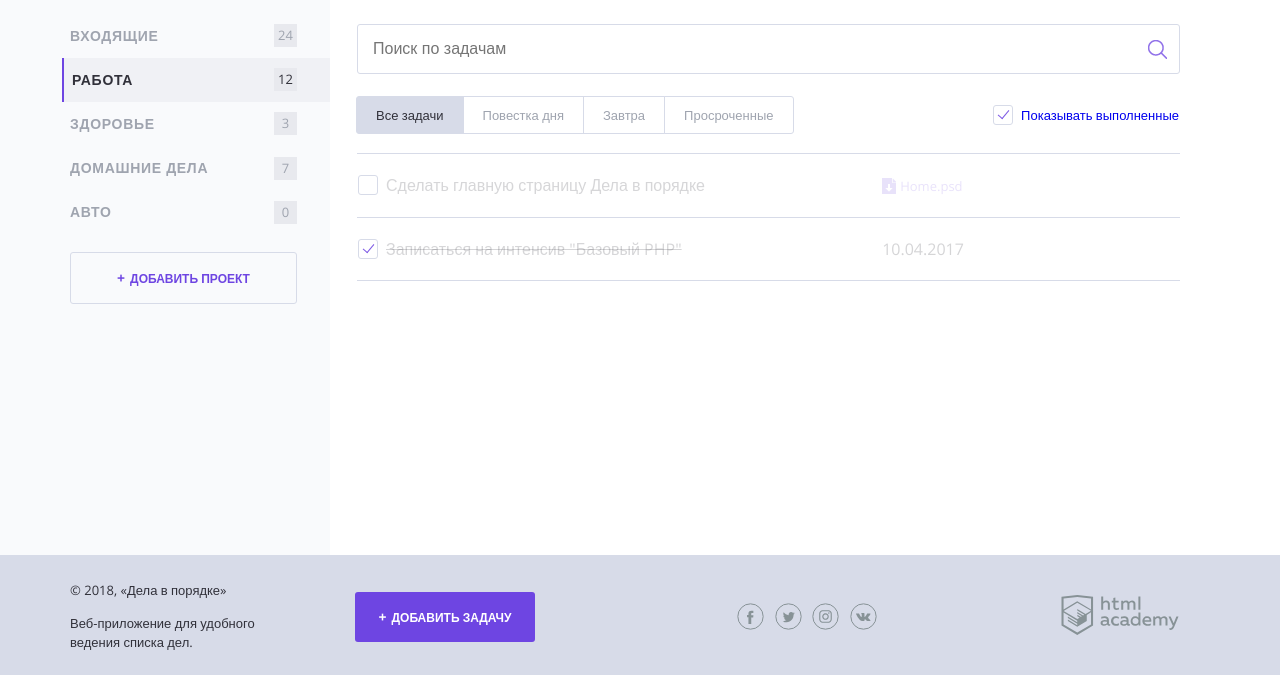
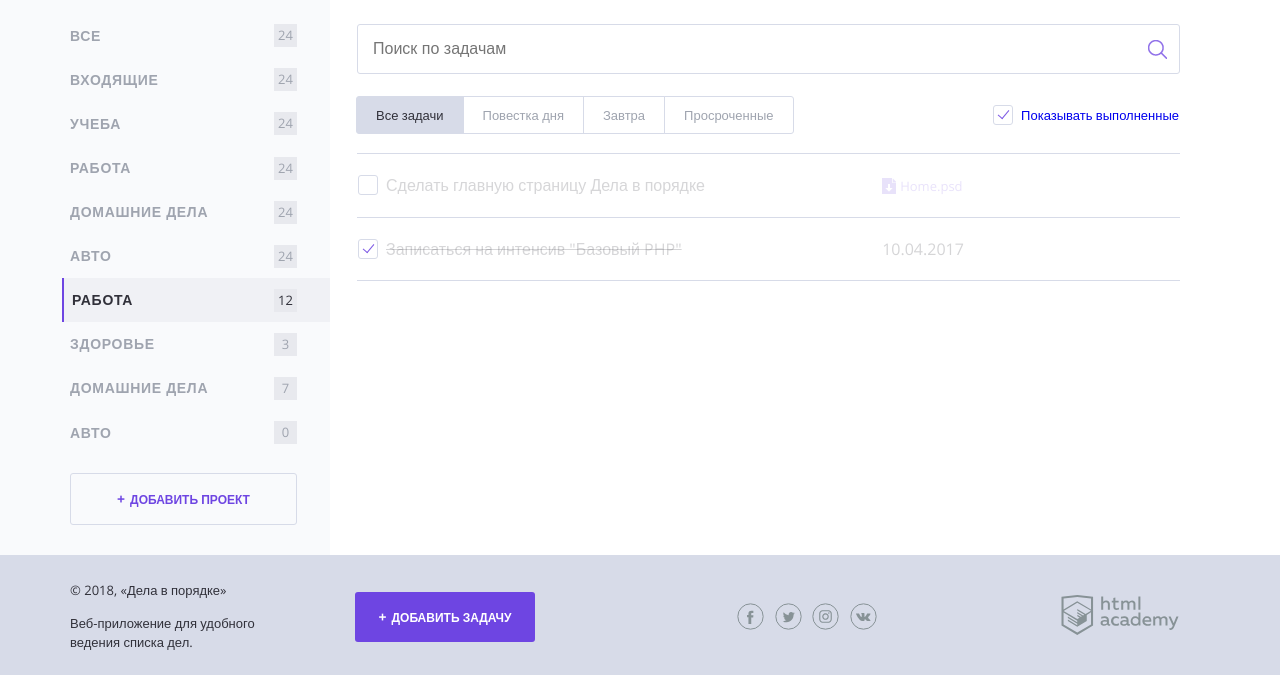
Before and after one commit to AlexRomanchuk/261837-doingsdone, a PHP site: page / in a window 1280 px wide. Shown: the part 125-800 px from the top of the page. Run offline with PHP 8.4, Linux system fonts and the light colour scheme.

Commit message:
Создан ассоциативный массив

```diff
--- a/index.php
+++ b/index.php
@@ -1,7 +1,45 @@
 <?php
 // показывать или нет выполненные задачи
 $show_complete_tasks = rand(0, 1);
-$categories = ["Все", "Входящие", "Учеба»", "Работа", "Домашние дела", "Авто"];
+$categories = ["Все", "Входящие", "Учеба", "Работа", "Домашние дела", "Авто"];
+$tasks = [
+    [
+     "task" => "Собеседование в IT компании",
+     "dateTime" => "01.06.2018",
+     "category" => "Работа",
+     "completed" => false,
+    ],
+    [
+     "task" => "Выполнить тестовое задание",
+     "dateTime" => "25.05.2018",
+     "category" => "Работа",
+     "completed" => false,
+    ],
+    [
+     "task" => "Сделать задание первого раздела",
+     "dateTime" => "21.04.2018",
+     "category" => "Учеба",
+     "completed" => true,
+    ],
+    [
+     "task" => "Встреча с другом",
+     "dateTime" => "22.04.2018",
+     "category" => "Входящие",
+     "completed" => false,
+    ],
+    [
+     "task" => "Купить корм для кота",
+     "dateTime" => "нет",
+     "category" => "Домашние дела",
+     "completed" => false,
+    ],
+    [
+     "task" => "Заказать пиццу",
+     "dateTime" => "нет",
+     "category" => "Домашние дела",
+     "completed" => false,
+    ],
+];
 ?>
 <!DOCTYPE html>
 <html lang="ru">
@@ -46,10 +84,12 @@ $categories = ["Все", "Входящие", "Учеба»", "Работа", "Д
 
                 <nav class="main-navigation">
                     <ul class="main-navigation__list">
+                        <?php foreach ($categories as $value): ?>
                         <li class="main-navigation__list-item">
-                            <a class="main-navigation__list-item-link" href="#">Входящие</a>
+                            <a class="main-navigation__list-item-link" href="#"><?=$value ?></a>
                             <span class="main-navigation__list-item-count">24</span>
                         </li>
+                        <?php endforeach; ?>
 
                         <li class="main-navigation__list-item main-navigation__list-item--active">
                             <a class="main-navigation__list-item-link" href="#">Работа</a>
```
